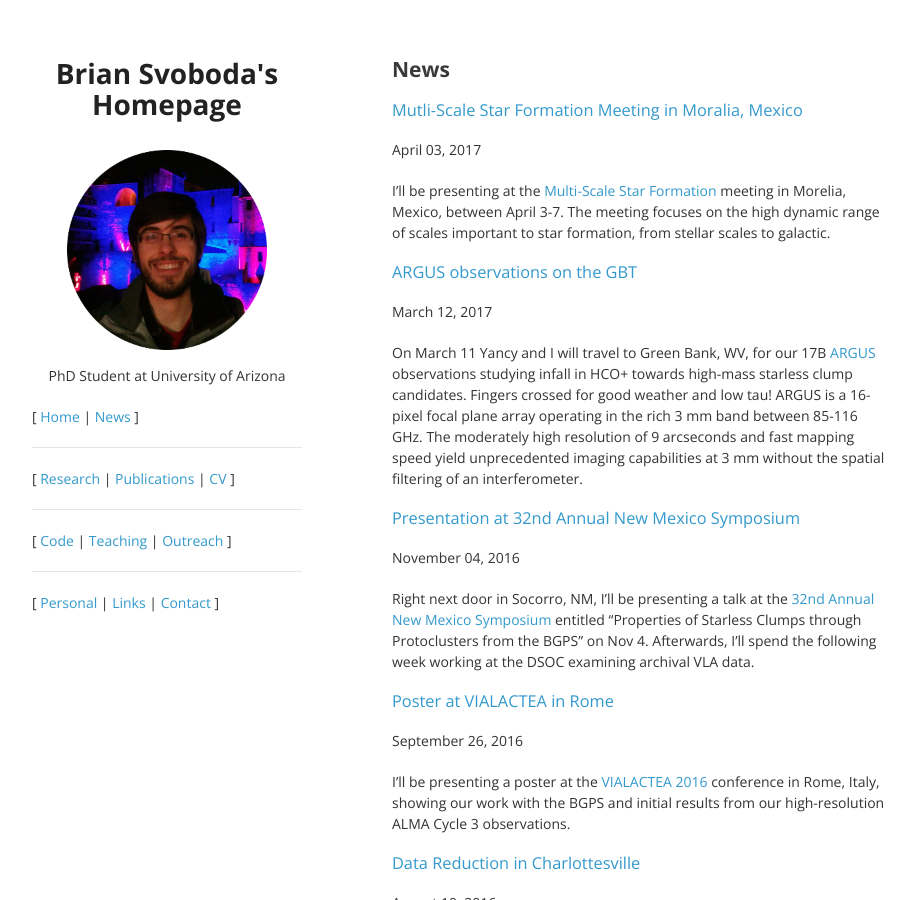
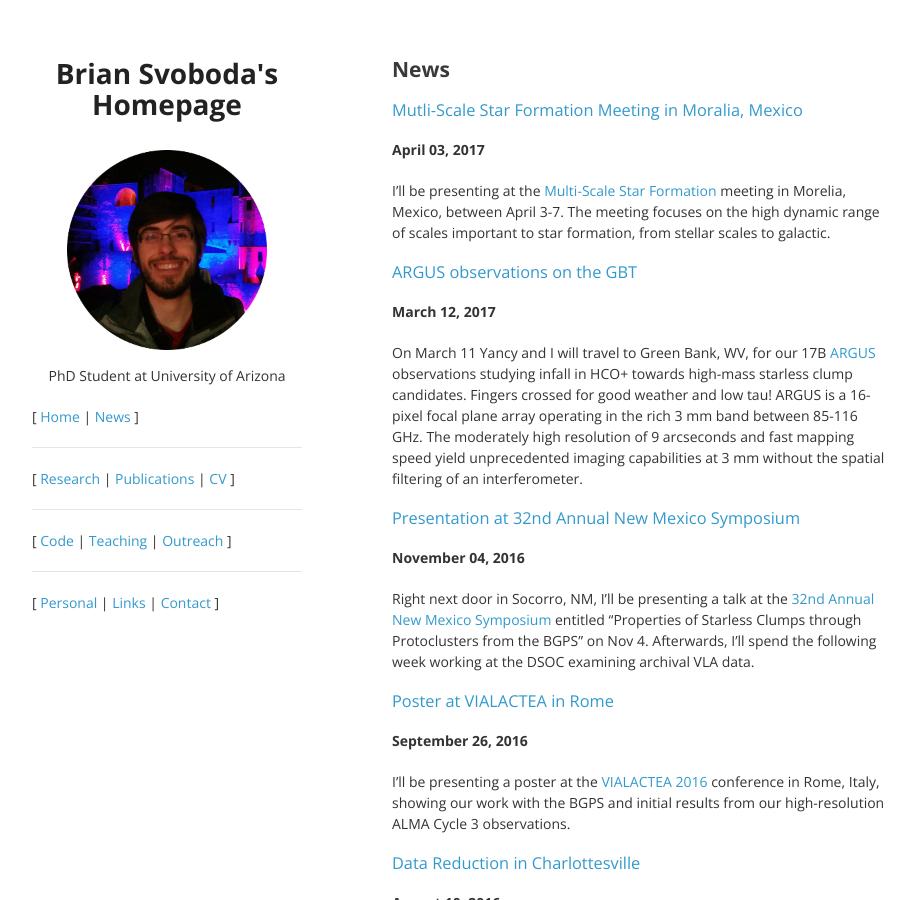
Before and after one commit to autocorr/autocorr.github.io, a Jekyll site: the page built from news.html, in a window 1280 px wide and 900 px high. Shown: the whole window, without its empty margins (178-1093 px from the left). Built offline with Jekyll 4.4.1, drawn with Linux system fonts in a browser that asks for light colours.

Commit message:
reformat dates

```diff
--- a/_includes/all_posts.html
+++ b/_includes/all_posts.html
@@ -4,8 +4,10 @@
 		<h3><a href="{{ post.url }}">{{ post.title }}</a></h3>
 
 		<div class="entry">
-			<p>{{ post.date | date: '%B %d, %Y' }}</p>
-			<p>{{ post.content }}</p>
+			<p>
+			<b>{{ post.date | date: '%B %d, %Y' }}</b>
+			{{ post.content }}
+			</p>
 		</div>
 	{% endfor %}
 	</article>
```
